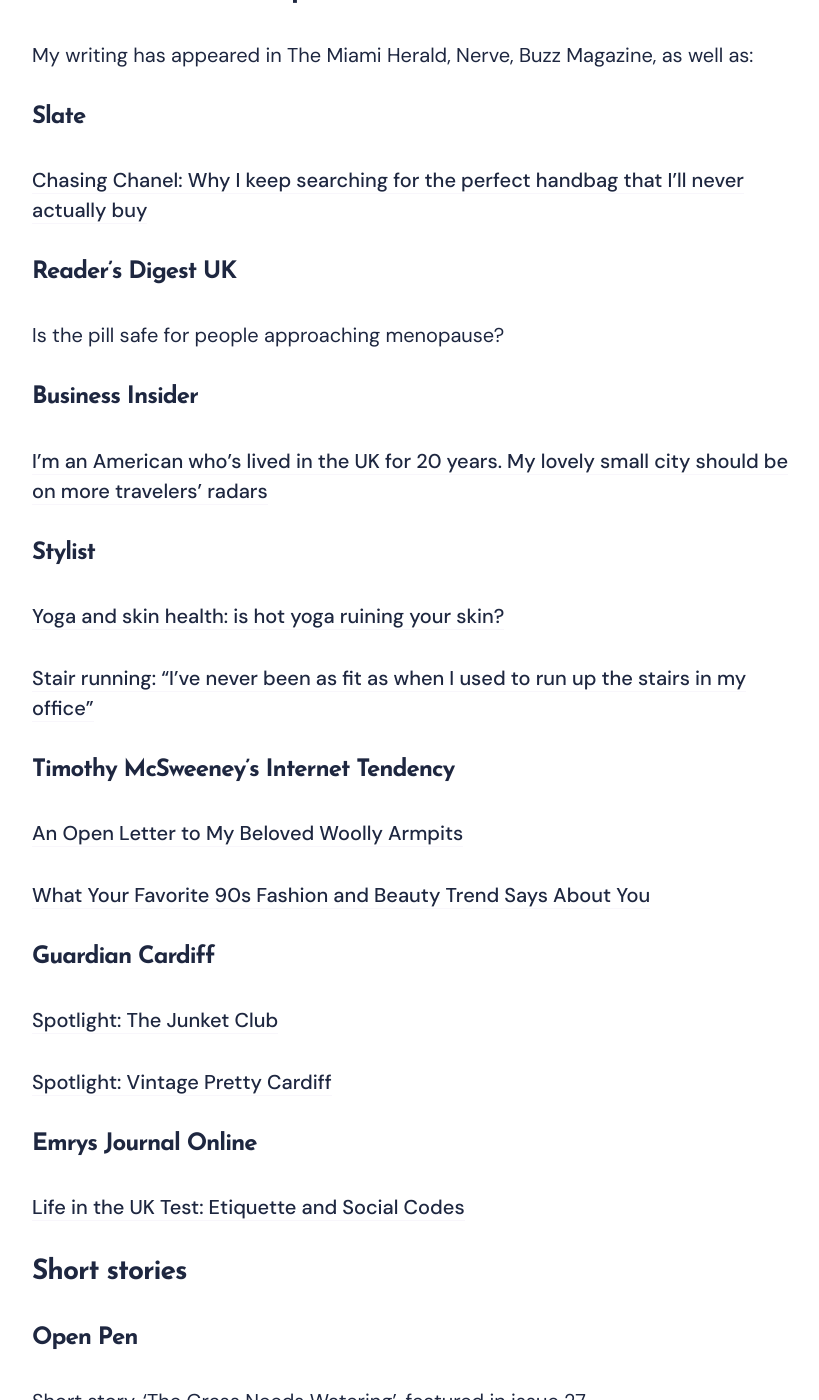
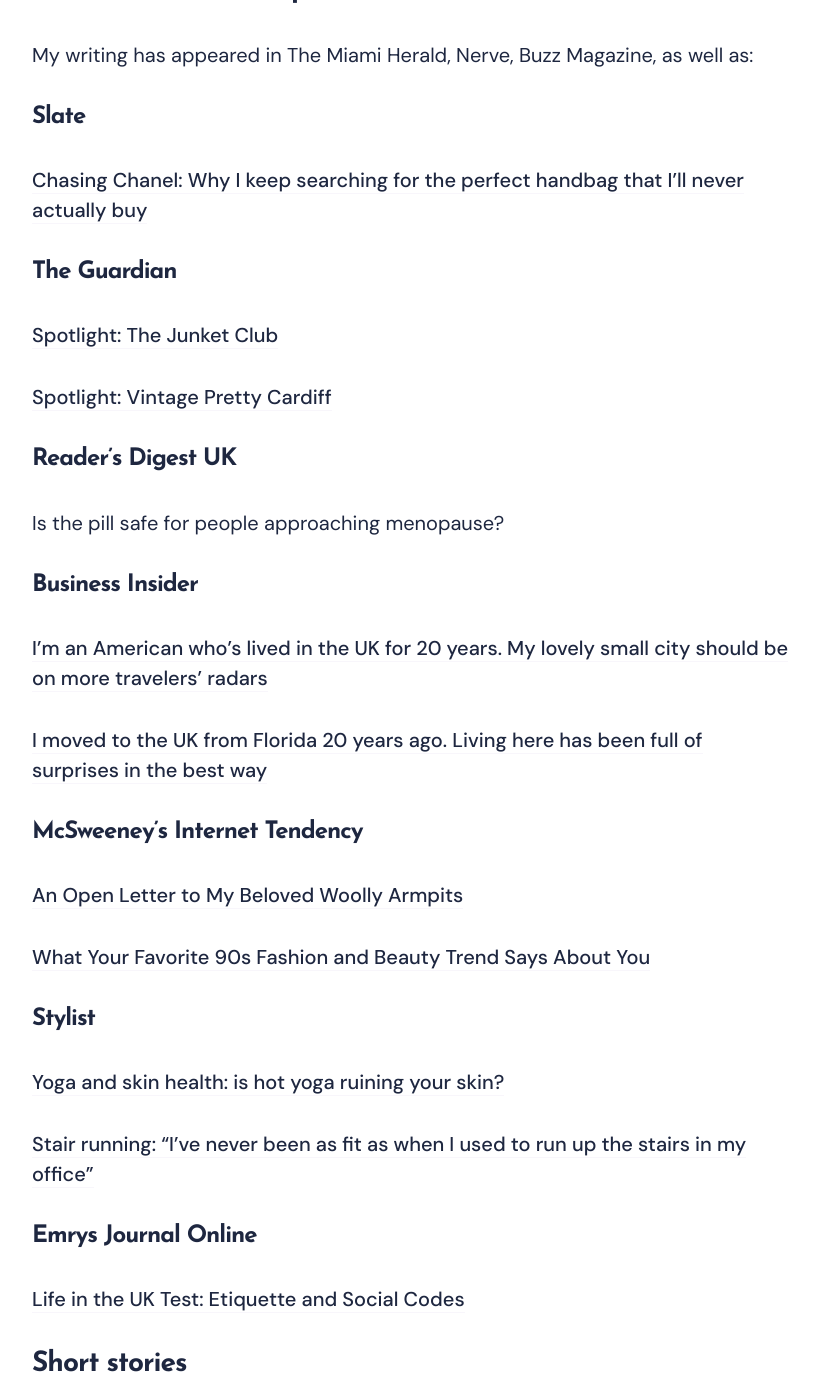
Before and after one commit to jensburns/jensburns.github.io, a Jekyll site: the page built from _pages/writing.md, in a window 1280 px wide and 1400 px high, scrolled down 1166 px. Shown: the whole window, without its empty margins (228-1047 px from the left). Built offline with Jekyll 4.4.1, drawn with Linux system fonts in a browser that asks for light colours; nearby versions of some CDN libraries.

Commit message:
Added Business Insider link
Added Business Insider link, changed order of list and updated Guardian info

```diff
--- a/_pages/writing.md
+++ b/_pages/writing.md
@@ -13,26 +13,28 @@
 ### Slate
 [Chasing Chanel: Why I keep searching for the perfect handbag that I’ll never actually buy](https://slate.com/human-interest/2021/03/chanel-handbag-rabbit-hole.html)
 
+### The Guardian
+[Spotlight: The Junket Club](http://www.theguardian.com/cardiff/2011/apr/18/cardiff-the-junket-club)
+
+[Spotlight: Vintage Pretty Cardiff](http://www.theguardian.com/cardiff/2011/feb/21/vintage-pretty-cardiff-fair-markets)
+
 ### Reader's Digest UK
 Is the pill safe for people approaching menopause?
 
 ### Business Insider
 [I'm an American who's lived in the UK for 20 years. My lovely small city should be on more travelers' radars](https://www.businessinsider.com/why-best-place-in-uk-to-visit-cardiff-recommendations-local-2025-11)
 
+[I moved to the UK from Florida 20 years ago. Living here has been full of surprises in the best way](https://www.businessinsider.com/moved-to-uk-from-florida-biggest-surprises-food-culture-wales-2026-4)
+
+### McSweeney's Internet Tendency
+[An Open Letter to My Beloved Woolly Armpits](http://www.mcsweeneys.net/articles/an-open-letter-to-my-beloved-woolly-armpits)
+
+[What Your Favorite 90s Fashion and Beauty Trend Says About You](http://www.mcsweeneys.net/articles/what-your-favorite-90s-fashion-and-beauty-trend-says-about-you)
+
 ### Stylist
 [Yoga and skin health: is hot yoga ruining your skin?](https://www.stylist.co.uk/fitness-health/wellbeing/hot-yoga-ruining-skin/630077)
 
 [Stair running: “I’ve never been as fit as when I used to run up the stairs in my office”](https://www.stylist.co.uk/fitness-health/workouts/stair-running-free-killer-cardio-workout/563155)
-
-### Timothy McSweeney's Internet Tendency
-[An Open Letter to My Beloved Woolly Armpits](http://www.mcsweeneys.net/articles/an-open-letter-to-my-beloved-woolly-armpits)
-
-[What Your Favorite 90s Fashion and Beauty Trend Says About You](http://www.mcsweeneys.net/articles/what-your-favorite-90s-fashion-and-beauty-trend-says-about-you)
-
-### Guardian Cardiff
-[Spotlight: The Junket Club](http://www.theguardian.com/cardiff/2011/apr/18/cardiff-the-junket-club)
-
-[Spotlight: Vintage Pretty Cardiff](http://www.theguardian.com/cardiff/2011/feb/21/vintage-pretty-cardiff-fair-markets)
 
 ### Emrys Journal Online
 [Life in the UK Test: Etiquette and Social Codes](https://medium.com/emrys-journal-online/life-in-the-uk-test-c5e27cdacddb)
```
